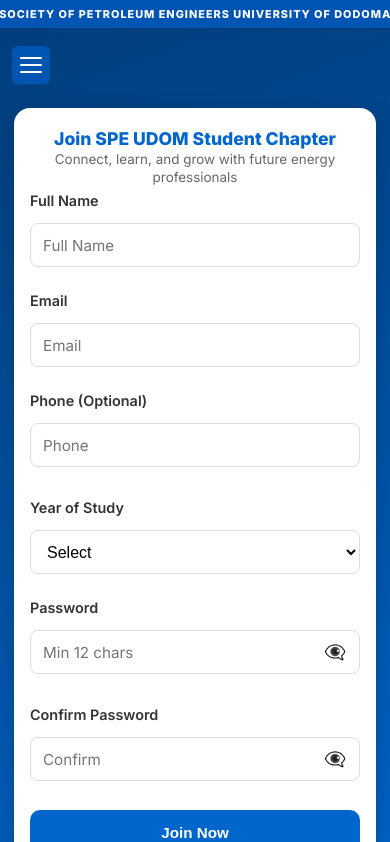
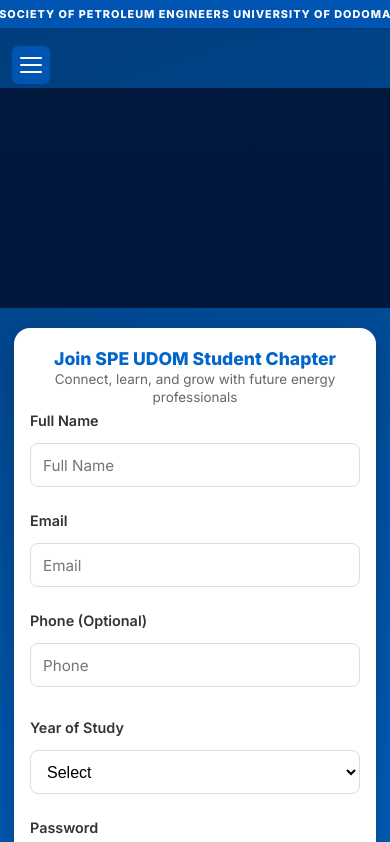
Before and after one commit to mathias-hash/spe-udom-chapter, a React (Create React App) app in the folder SPE UDOM 2026/frontend/: page /register in a window 390 px wide. Shown: the top 842 px of the page. Built offline with nearby package versions, Linux system fonts and the light colour scheme.

Commit message:
update changes

```diff
--- a/SPE UDOM 2026/frontend/src/pages/Auth.css
+++ b/SPE UDOM 2026/frontend/src/pages/Auth.css
@@ -275,7 +275,16 @@
     padding-top: 88px;
     background: linear-gradient(160deg, #003d7a 0%, #0066cc 100%);
   }
-  .auth-slideshow-panel { display: none; }
+  .auth-slideshow-panel {
+    display: block;
+    height: 220px;
+    min-height: 220px;
+    overflow: hidden;
+  }
+  .auth-slideshow-panel .auth-slideshow {
+    min-height: 220px;
+    height: 220px;
+  }
   .auth-form-panel {
     padding: 20px 14px 32px;
     background: transparent;
```
